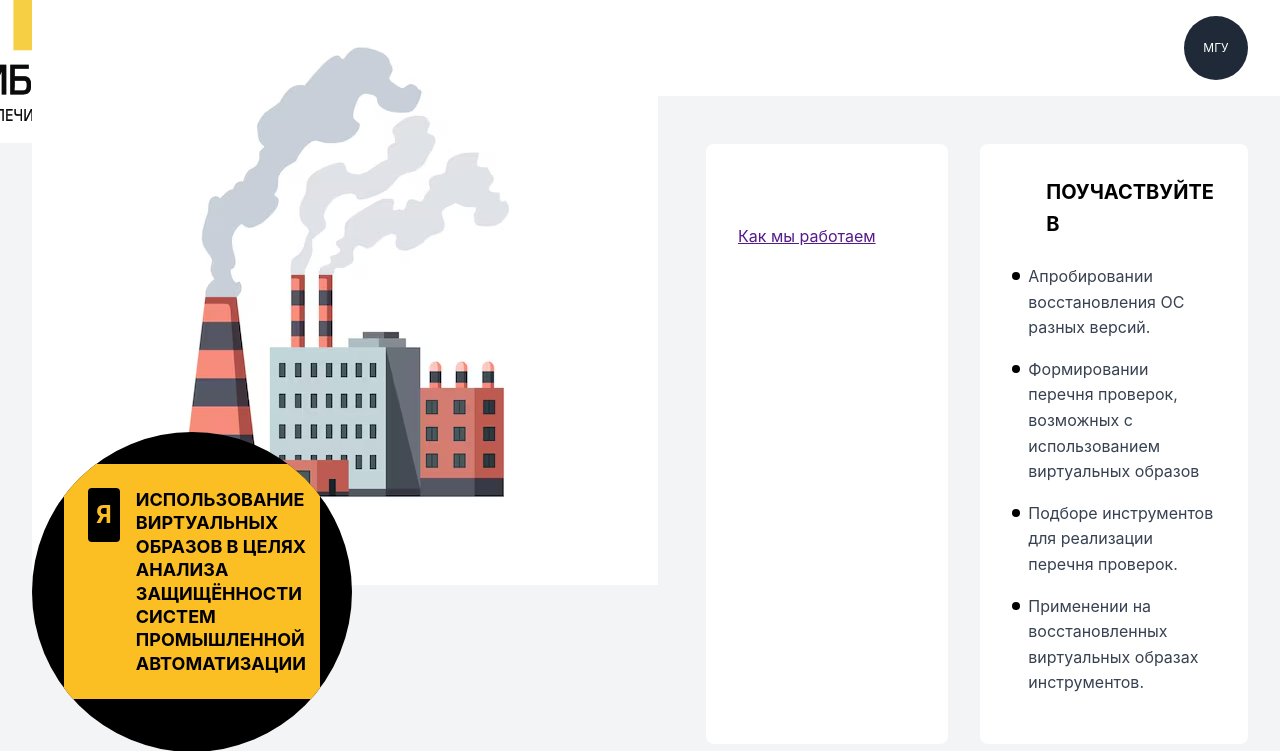
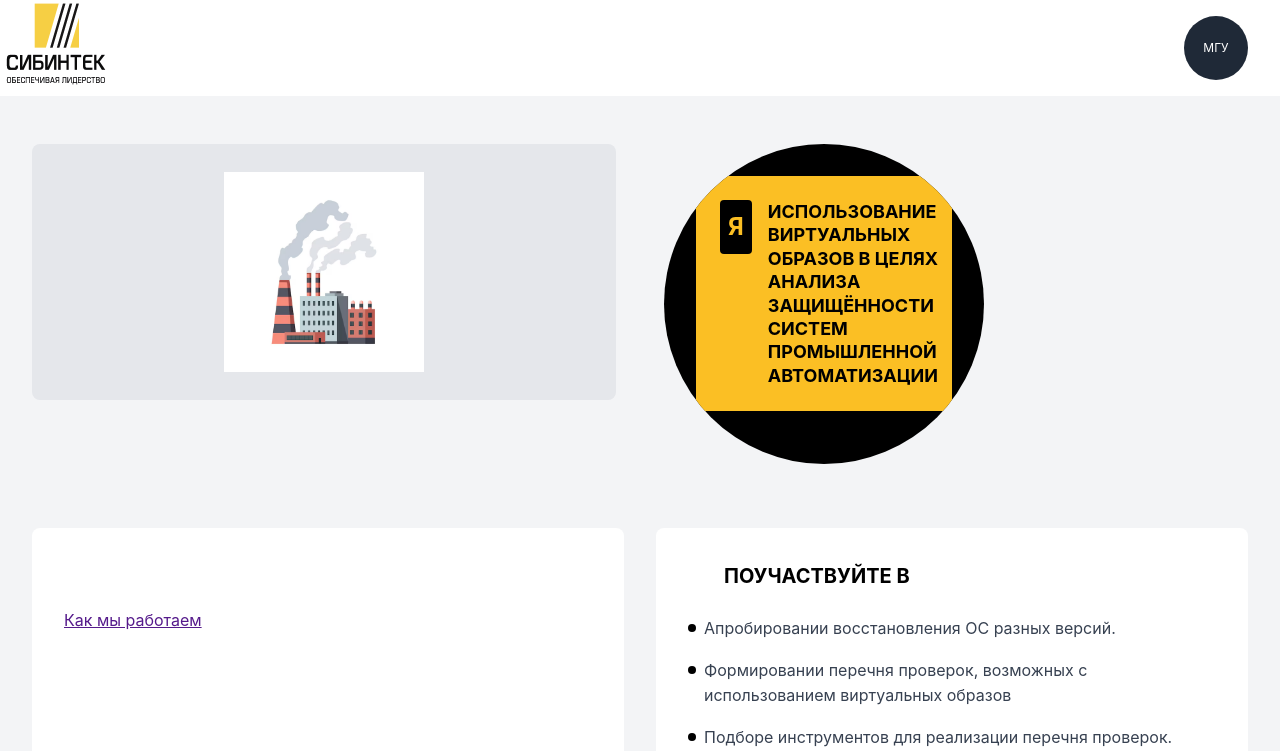
Before and after one commit to k0rfagen/Sibintek_site, a Django app: page / in a window 1280 px wide. Shown: the top 751 px of the page. Run offline with Django 5.2, Linux system fonts and the light colour scheme.

Commit message:
еще один коммит хз

```diff
--- a/templates/index.html
+++ b/templates/index.html
@@ -14,12 +14,9 @@
         <div class="header-content">
             <div class="logo-section">
                 <div class="logo-box">
-                    <div class="logo-text"><img alt='biba' src="{% static 'images/logo.png' %}"></div>
+                    <div class="logo-text"><img alt='biba' src="{% static 'images/logo.png' %}" width="100"></div>
                 </div>
-                <div class="company-info">
-                    <div class="company-name">СИБИНТЕК</div>
-                    <div class="company-tagline">ОБЕСПЕЧИВАЯ ЛИДЕРСТВО</div>
-                </div>
+
             </div>
             <div class="mgu-badge">
                 <div class="mgu-text">МГУ</div>
@@ -30,9 +27,11 @@
         <div class="hero-section">
             <div class="hero-left">
                 <div class="industrial-placeholder">
-                    <img src="{% static 'images/factory.png' %}" alt="">
+                    <img width="200" src="{% static 'images/factory.png' %}" alt="">
                 </div>
-
+                <div class="dot-grid">
+                </div>
+            </div>
 
             <!-- Right Side - Main Title -->
             <div class="hero-right">
```
